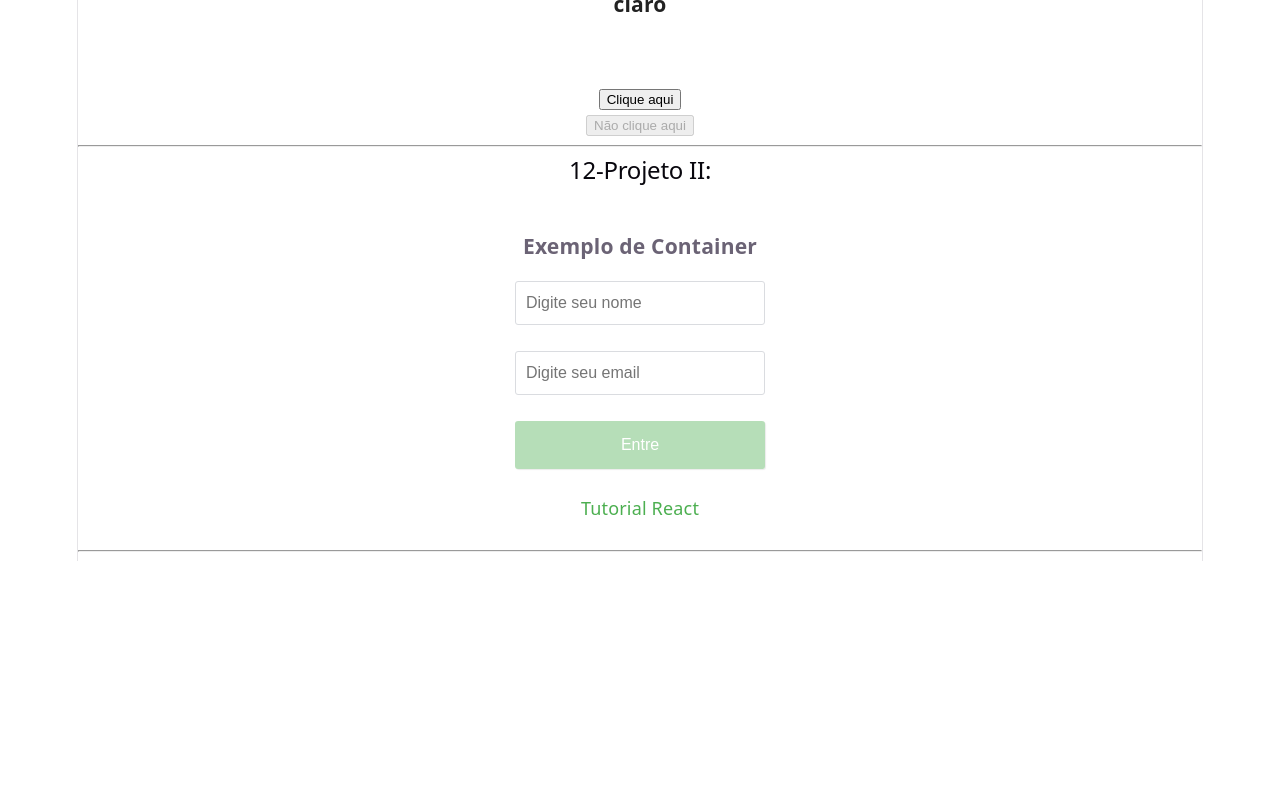
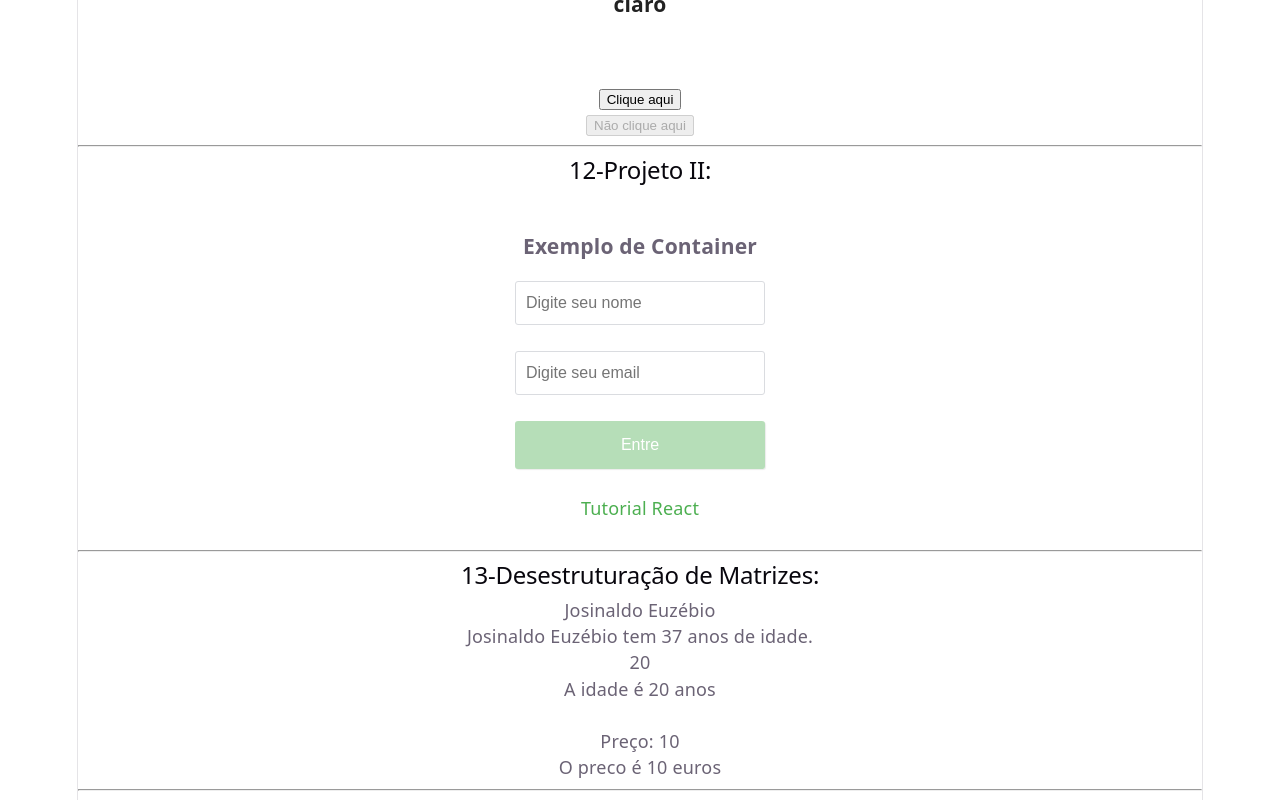
Before and after one commit to Josinaldo-Jr/devStart, a React (Vite) app in the folder Fase 1/react-fase1/: page / in a window 1280 px wide. Shown: the part 2210-3010 px from the top of the page. Before the commit the page ends 2771 px from the top, so only its background shows below. Built offline with nearby package versions, Linux system fonts and the light colour scheme.

Commit message:
feat: add DesestruturacaoDeMatrizes page and related components for matrix destructuring; update App structure

```diff
--- a/Fase 1/react-fase1/src/App.jsx
+++ b/Fase 1/react-fase1/src/App.jsx
@@ -9,6 +9,7 @@
 import FuncoesPuras from './pages/FuncoesPuras';
 import JSXAvancado from './pages/JSXAvancado';
 import ProjetoII from './pages/ProjetoII';
+import DesestruturacaoDeMatrizes from './pages/DesestruturacaoDeMatrizes';
 
 // ------------------- //
 function App() {
@@ -34,6 +35,8 @@
       <hr />
       <ProjetoII />
       <hr />
+      <DesestruturacaoDeMatrizes />
+      <hr />
     </div>
   );
 }
--- /dev/null
+++ b/Fase 1/react-fase1/src/components/Desestruturacao/ImprimirNomeCompleto.jsx
@@ -0,0 +1,8 @@
+function imprimirNomeCompleto({nomeCompleto}) {
+
+    const [nome, sobrenome] = nomeCompleto;
+
+    return (`${nome} ${sobrenome}`);
+}
+
+export default imprimirNomeCompleto;
--- /dev/null
+++ b/Fase 1/react-fase1/src/components/Desestruturacao/imprimirDetalhesDoUsuario.jsx
@@ -0,0 +1,7 @@
+function imprimirDetalhesDoUsuario({usuario}) {
+
+    const [nome, idade] = usuario;
+    return `${nome} tem ${idade} anos de idade.`;
+}
+
+export default imprimirDetalhesDoUsuario;
--- /dev/null
+++ b/Fase 1/react-fase1/src/components/DesestruturacaoAvancada/DesestruturacaoFuncao.jsx
@@ -0,0 +1,21 @@
+function obterPreco() {
+    const preco = 10;
+
+    function descrevePreco() {
+        return `O preco é ${preco} euros`;
+    }
+
+    return [preco, descrevePreco];
+}
+
+function testeDesestruturar() {
+    const [preco, descrevePreco] = obterPreco();
+    return (
+        <>
+            <p>Preço: {preco}</p>
+            <p>{descrevePreco()}</p>
+        </>
+    );
+}
+
+export default testeDesestruturar;
--- /dev/null
+++ b/Fase 1/react-fase1/src/components/DesestruturacaoAvancada/TesteDesestruturar.jsx
@@ -0,0 +1,26 @@
+function TesteDesestruturar() {
+
+const [idade, descreveIdade] = obterIdade();
+
+  console.log(idade);
+  console.log(descreveIdade);
+
+  return (
+    <div>
+      {idade} <br />
+      {descreveIdade()}
+    </div>
+  );
+
+}
+
+function obterIdade() {
+    const idade = 20;
+
+    function descreveIdade() {
+        return `A idade é ${idade} anos`;
+    }
+    return [idade, descreveIdade];
+}
+
+export default TesteDesestruturar;
--- a/Fase 1/react-fase1/src/components/InterfaceUsuario/InterfaceUsuarioMelhorada.jsx
+++ b/Fase 1/react-fase1/src/components/InterfaceUsuario/InterfaceUsuarioMelhorada.jsx
@@ -16,7 +16,7 @@
 
 }
 
-function Input({ className = "", type = "text", children, ...rest }) {
+function Input({ className = "", type = "text", ...rest }) {
 
     const classes = `ui-textfield ${className}`.trim();
     return (
--- /dev/null
+++ b/Fase 1/react-fase1/src/pages/DesestruturacaoDeMatrizes.jsx
@@ -0,0 +1,22 @@
+import ImprimirNomeCompleto from '../components/Desestruturacao/ImprimirNomeCompleto';
+import ImprimirDetalhesDoUsuario from '../components/Desestruturacao/imprimirDetalhesDoUsuario';
+import TesteDesestruturar from '../components/DesestruturacaoAvancada/TesteDesestruturar';
+import DesestruturacaoFuncao from '../components/DesestruturacaoAvancada/DesestruturacaoFuncao';
+
+function DesestruturacaoDeMatrizes
+ () {
+  return (
+    <>
+      <h2>13-Desestruturação de Matrizes:</h2>
+      <ImprimirNomeCompleto nomeCompleto={["Josinaldo", "Euzébio"]} />
+      <br />
+      <ImprimirDetalhesDoUsuario usuario={["Josinaldo Euzébio", 37]} />
+      <br />
+      <TesteDesestruturar />
+      <br />
+      <DesestruturacaoFuncao />
+    </>
+  );
+}
+
+export default DesestruturacaoDeMatrizes;
```
